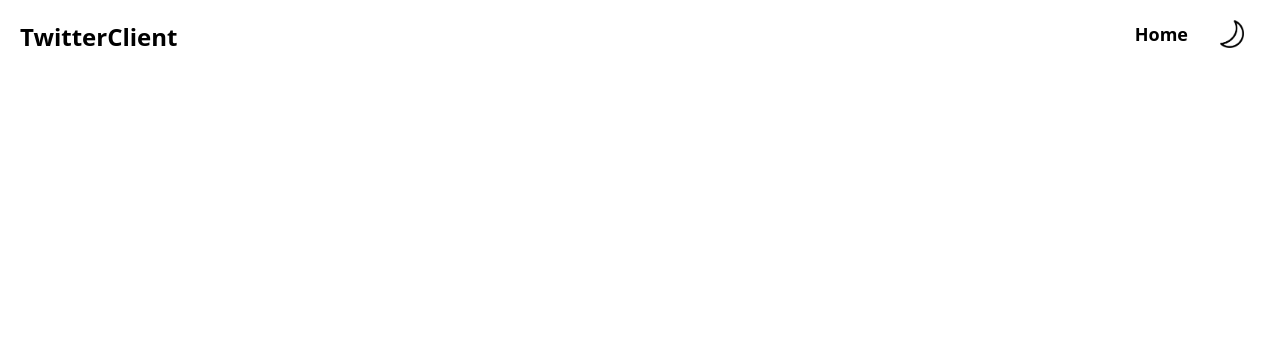
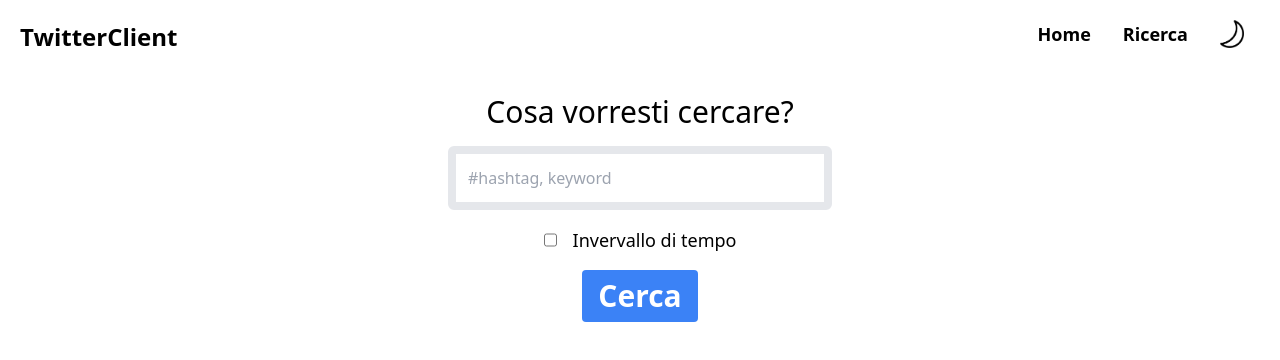
Before and after one commit to jortikcode/twitter-client-swe, a React (Create React App) app in the folder frontend/: page /search in a window 1280 px wide. Before the commit this address had no page. Shown: the top 360 px of the page. Built offline with nearby package versions, Linux system fonts and the light colour scheme.

Commit message:
added demo search screen

```diff
--- a/frontend/src/App.js
+++ b/frontend/src/App.js
@@ -2,6 +2,7 @@
 import { Route, Routes } from 'react-router-dom';
 import Homepage from './screens/Homepage'
 import Navbar from './components/Navbar'
+import SearchForm from './screens/SearchForm';
 
 function App() {
   return (
@@ -9,6 +10,7 @@ function App() {
       <Navbar />
       <Routes>
         <Route path='/' element={<Homepage />} />
+        <Route path='/search' element={<SearchForm />} />
       </Routes>
     </>
   );
--- a/frontend/src/components/Navbar.js
+++ b/frontend/src/components/Navbar.js
@@ -1,5 +1,6 @@
 import React from "react"
 import TogglerColor from "./TogglerColor"
+import { Link } from "react-router-dom";
 
 function Navbar() {
 	return (
@@ -9,10 +10,13 @@ function Navbar() {
 					<span className="text-2xl font-bold dark:text-sky-400 font-Poppins cursor-pointer">TwitterClient</span>
 				</div>
 				<ul className="flex md:flex-row flex-col">
-					<li className="mx-4 my-6 md:my-0">
-						<a href="..." className="text-lg font-semibold dark:text-sky-400 hover:text-cyan-500 duration-500">Home</a>
+					<li className="mx-4 mt-6 md:my-0">
+						<Link to='/' className="text-lg font-semibold dark:text-sky-400 hover:text-cyan-500 duration-500">Home</Link>
 					</li>
-					<li className="mx-4 my-6 md:my-0">
+					<li className="mx-4 mt-4 md:my-0">
+						<Link to='/search' className="text-lg font-semibold dark:text-sky-400 hover:text-cyan-500 duration-500">Ricerca</Link>
+					</li>
+					<li className="mx-4 mt-4 md:my-0">
 						<TogglerColor />
 					</li>
 				</ul>
--- a/frontend/src/components/Search.js
+++ b/frontend/src/components/Search.js
@@ -73,7 +73,7 @@ const Search = () => {
     }
 
     return (
-        <div className="flex flex-col w-full p-5 justify-center items-center dark:bg-gray-900">
+        <div className="flex flex-col w-full min-h-screen h-auto p-5 items-center dark:bg-gray-900">
             <form className="flex w-full flex-col justify-center items-center gap-4" onSubmit={handleSubmit(onSubmit)}>
                 <div className="flex flex-col gap-4">
                     <label className="text-center text-3xl dark:text-sky-400 text-black" htmlFor="query"> Cosa vorresti cercare? </label>
--- a/frontend/src/screens/Homepage.js
+++ b/frontend/src/screens/Homepage.js
@@ -1,10 +1,8 @@
 import ContenutoHomepage from "../components/ContenutoHomepage";
-import Search from "../components/Search";
 const Homepage = () => {
     return (
         <>
             <ContenutoHomepage />
-            <Search />
         </>
     );
 };
--- /dev/null
+++ b/frontend/src/screens/SearchForm.js
@@ -0,0 +1,9 @@
+import Search from "../components/Search";
+const SearchForm = () => {
+    return (
+        <div className="min-h-screen h-auto" >
+            <Search />
+        </div>
+    );
+};
+export default SearchForm;
```
